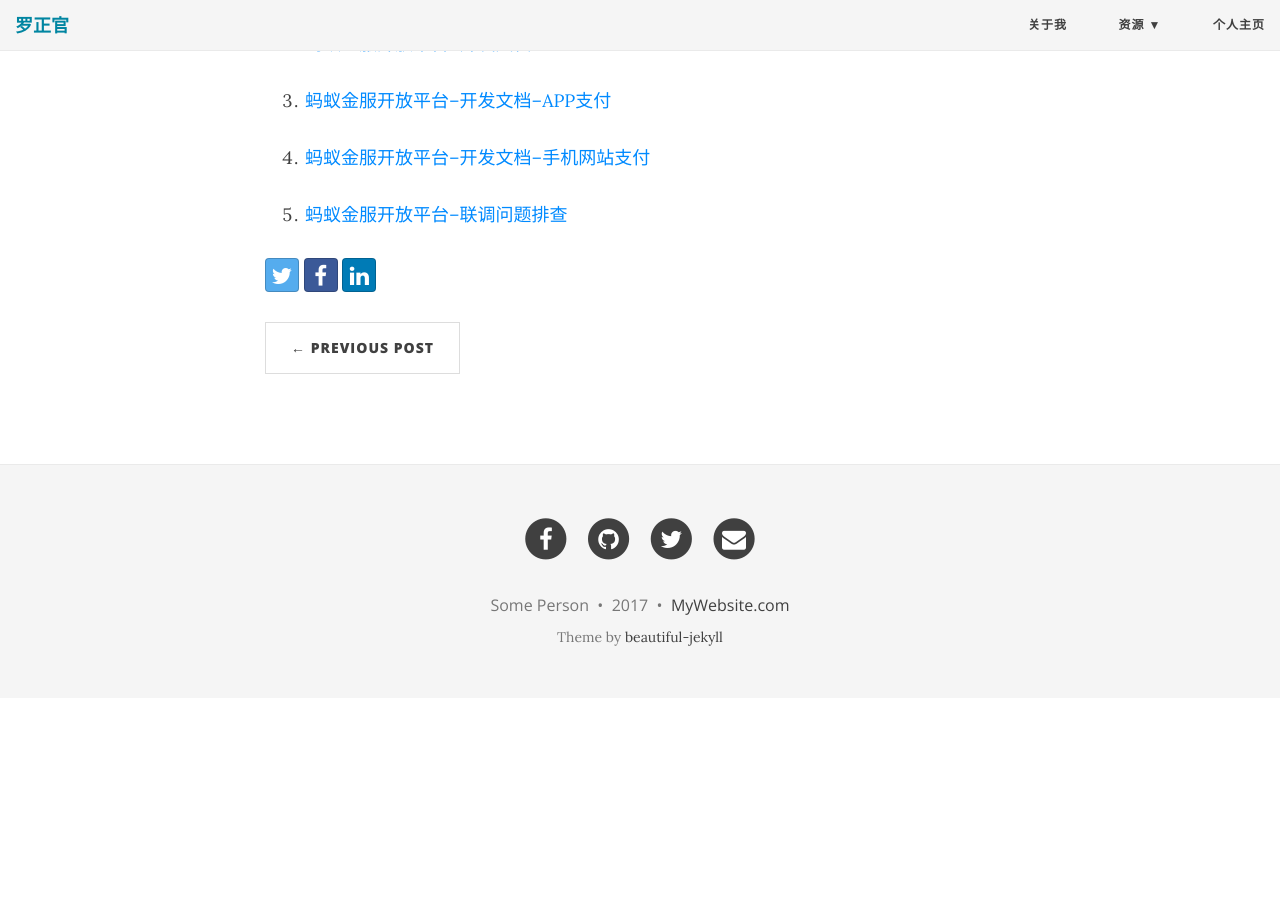
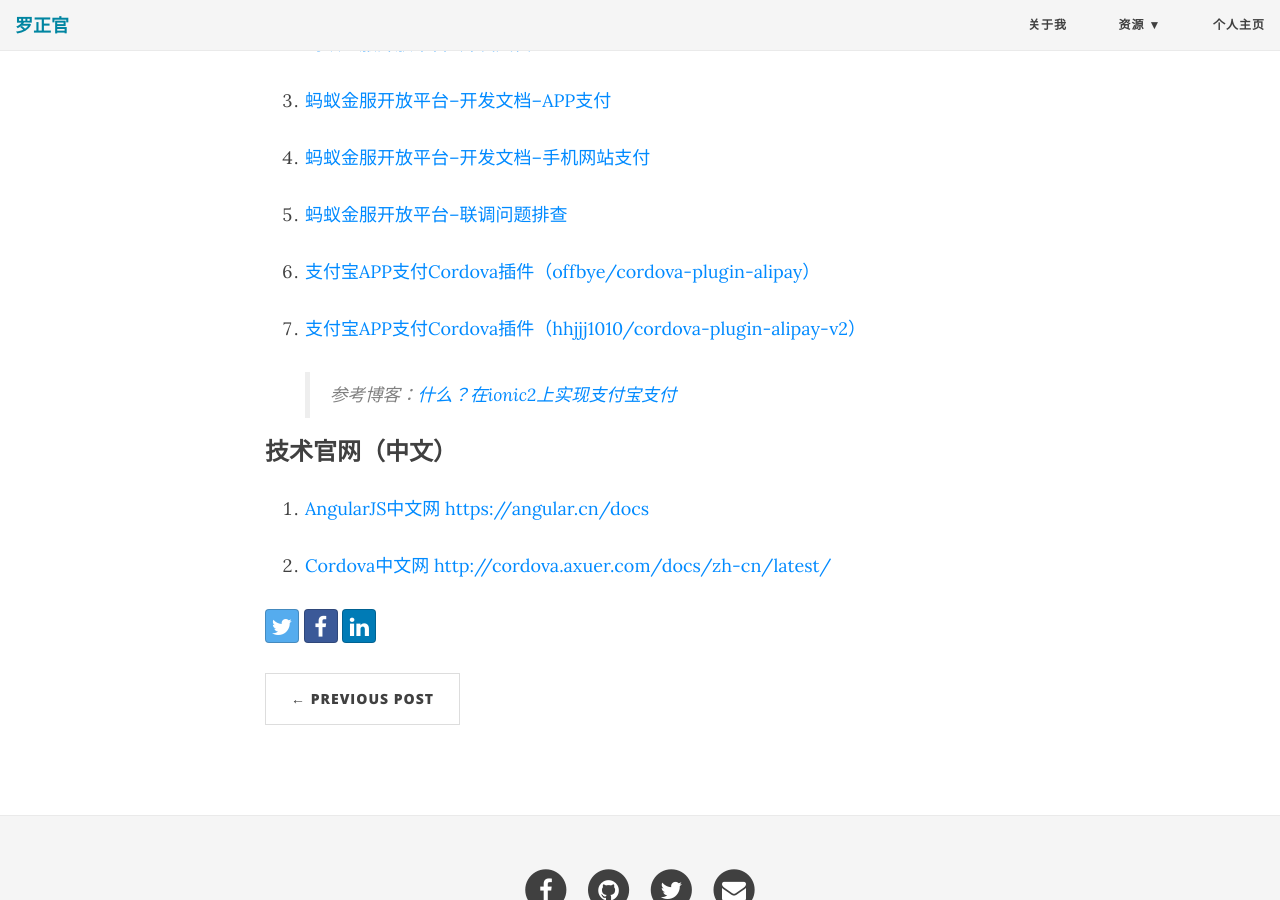
Before and after one commit to lzssing/lzssing.github.io, a Jekyll site: the page built from _posts/2017-10-28-网址大全.md, in a window 1280 px wide and 900 px high, scrolled down 397 px. Built offline with Jekyll 4.4.1, drawn with Linux system fonts in a browser that asks for light colours; nearby versions of some CDN libraries; before the commit the page ends 1095 px from its top, so only the background shows below that.

Commit message:
Update 2017-10-28-网址大全.md
添加技术官网

```diff
--- a/_posts/2017-10-28-网址大全.md
+++ b/_posts/2017-10-28-网址大全.md
@@ -10,3 +10,13 @@
 4. [蚂蚁金服开放平台--开发文档--手机网站支付](https://docs.open.alipay.com/203)
 
 5. [蚂蚁金服开放平台--联调问题排查](https://docs.open.alipay.com/common/fr9vsk)
+
+6. [支付宝APP支付Cordova插件（offbye/cordova-plugin-alipay）](https://github.com/offbye/cordova-plugin-alipay)
+
+7. [支付宝APP支付Cordova插件（hhjjj1010/cordova-plugin-alipay-v2）](https://github.com/hhjjj1010/cordova-plugin-alipay-v2)
+> 参考博客：[什么？在ionic2上实现支付宝支付](http://blog.csdn.net/qq_15096707/article/details/53073547)
+
+### 技术官网（中文）
+1. [AngularJS中文网  https://angular.cn/docs](https://angular.cn/docs)
+
+2. [Cordova中文网   http://cordova.axuer.com/docs/zh-cn/latest/](http://cordova.axuer.com/docs/zh-cn/latest/)
```
